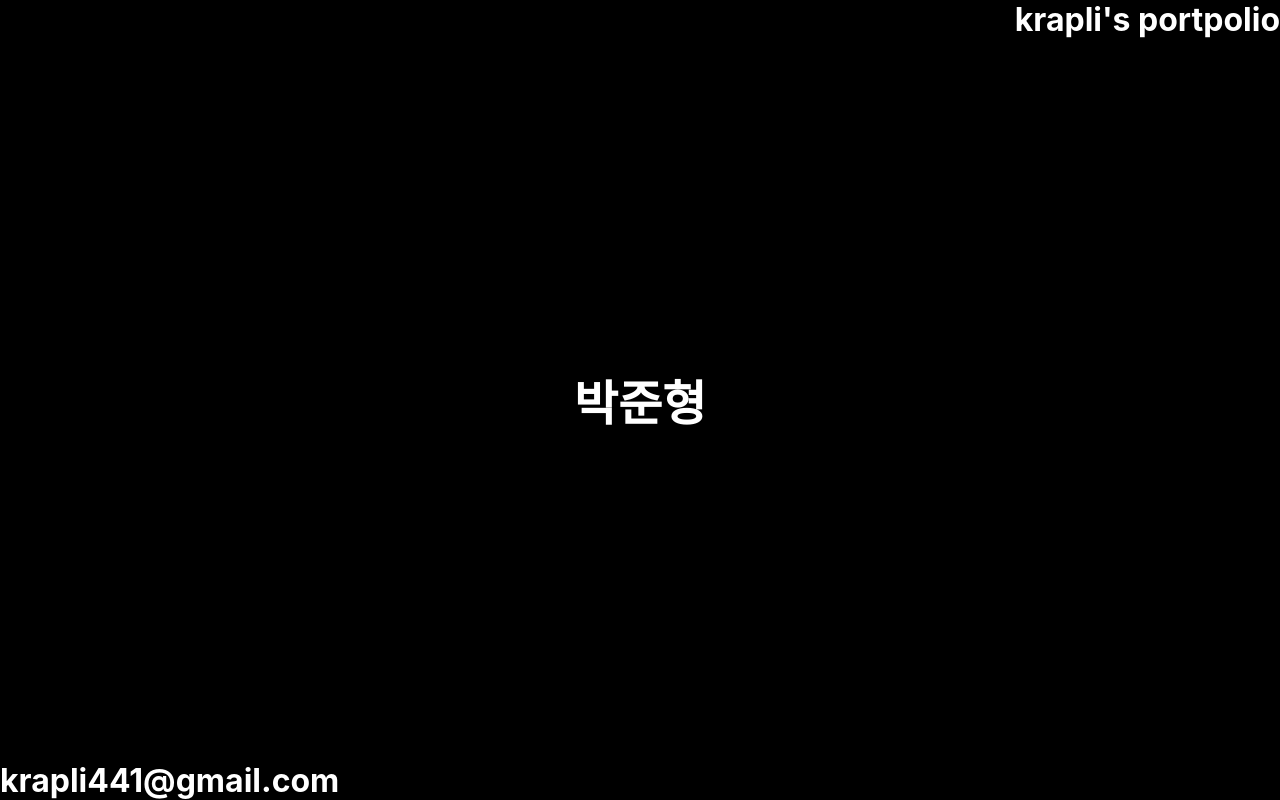
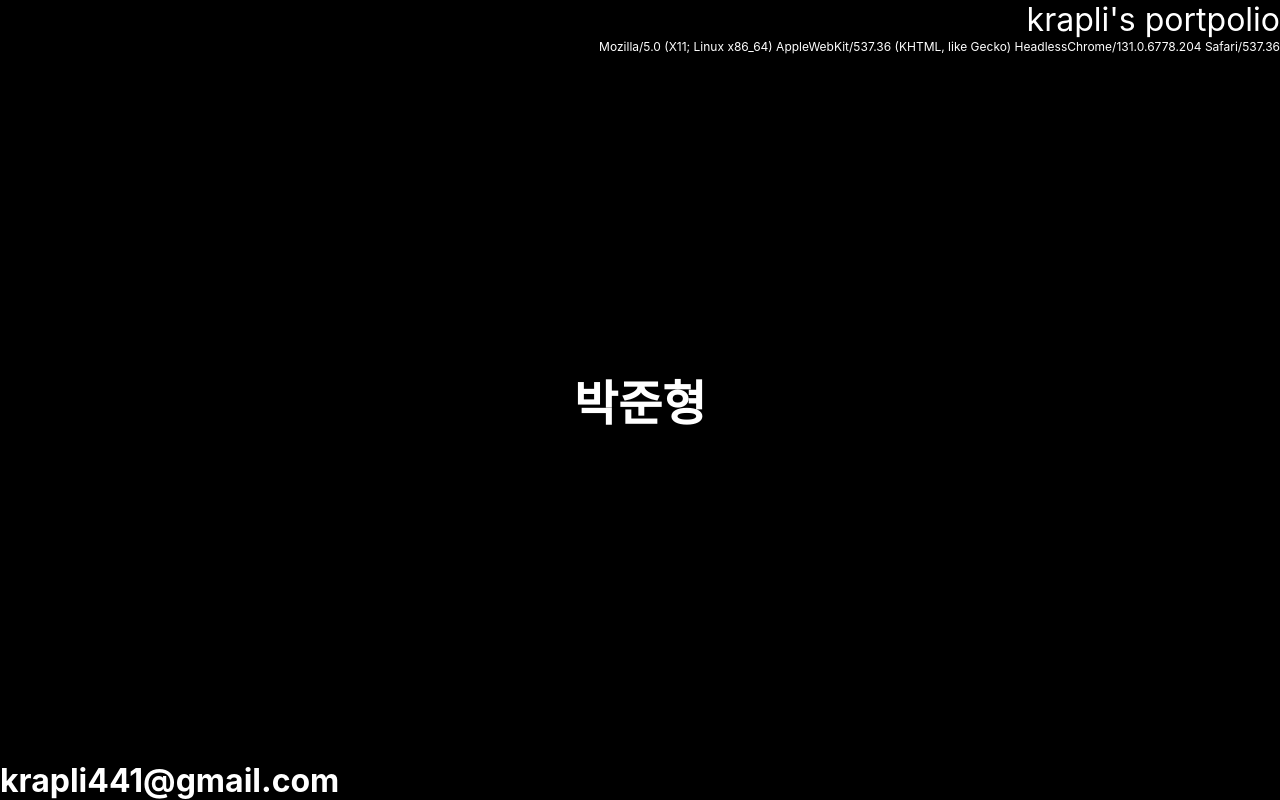
Before and after one commit to krapli441/garbanzo, a React app: page / in a window 1280 px wide. Built offline with nearby package versions, Linux system fonts and the light colour scheme; the HTML template or start-up script is replaced by a standard one; a web font is replaced by a local one.

Commit message:
userinfo.tsx : 접속 기기에 대한 정보를 추가. header.tsx : HeaderTitleStyle 스타일드 컴포넌트를 추가. main.tsx : 스타일 속성을 변경.

```diff
--- /dev/null
+++ b/src/components/fragments/userInfo.tsx
@@ -0,0 +1,22 @@
+// 리액트 라이브러리
+import React from "react";
+import styled from "styled-components";
+
+// 리액트 컴포넌트
+
+// * 본문
+
+const UserInfoStyle = styled.div`
+  font-size: 12px;
+`;
+
+const userInfo = navigator.userAgent;
+console.log(userInfo);
+
+export default function AccessUserInformation() {
+  return (
+    <>
+      <UserInfoStyle className="AccessUser">{userInfo}</UserInfoStyle>
+    </>
+  );
+}
--- a/src/components/views/header.tsx
+++ b/src/components/views/header.tsx
@@ -3,7 +3,7 @@ import React from "react";
 import styled from "styled-components";
 
 // 리액트 컴포넌트
-
+import UserInformation from "../fragments/userInfo";
 // * 본문
 
 const HeaderStyle = styled.div`
@@ -16,11 +16,18 @@ const HeaderStyle = styled.div`
   color: white;
 `;
 
+const HeaderTitleStyle = styled.div`
+  font-size: 32px;
+`;
+
 export default function Header() {
   return (
     <>
       <HeaderStyle className="header">
-        <h1 className="titleText">krapli's portpolio</h1>
+        <HeaderTitleStyle className="headerTitle">
+          krapli's portpolio
+        </HeaderTitleStyle>
+        <UserInformation></UserInformation>
       </HeaderStyle>
     </>
   );
--- a/src/components/views/main.tsx
+++ b/src/components/views/main.tsx
@@ -3,7 +3,7 @@ import React, { useState, useEffect } from "react";
 import styled from "styled-components";
 
 // 리액트 컴포넌트
-import { Button } from "../fragments/button";
+import UserInformation from "../fragments/userInfo";
 
 // * 본문
 
@@ -12,6 +12,7 @@ const MainStyle = styled.div`
   display: flex;
   justify-content: center;
   align-items: center;
+  flex-direction: column;
   width: 100vw;
   height: 80vh;
   background-color: black;
```
Also changed, not shown: src/components/fragments/text.tsx (deleted, +0 -11 lines).
